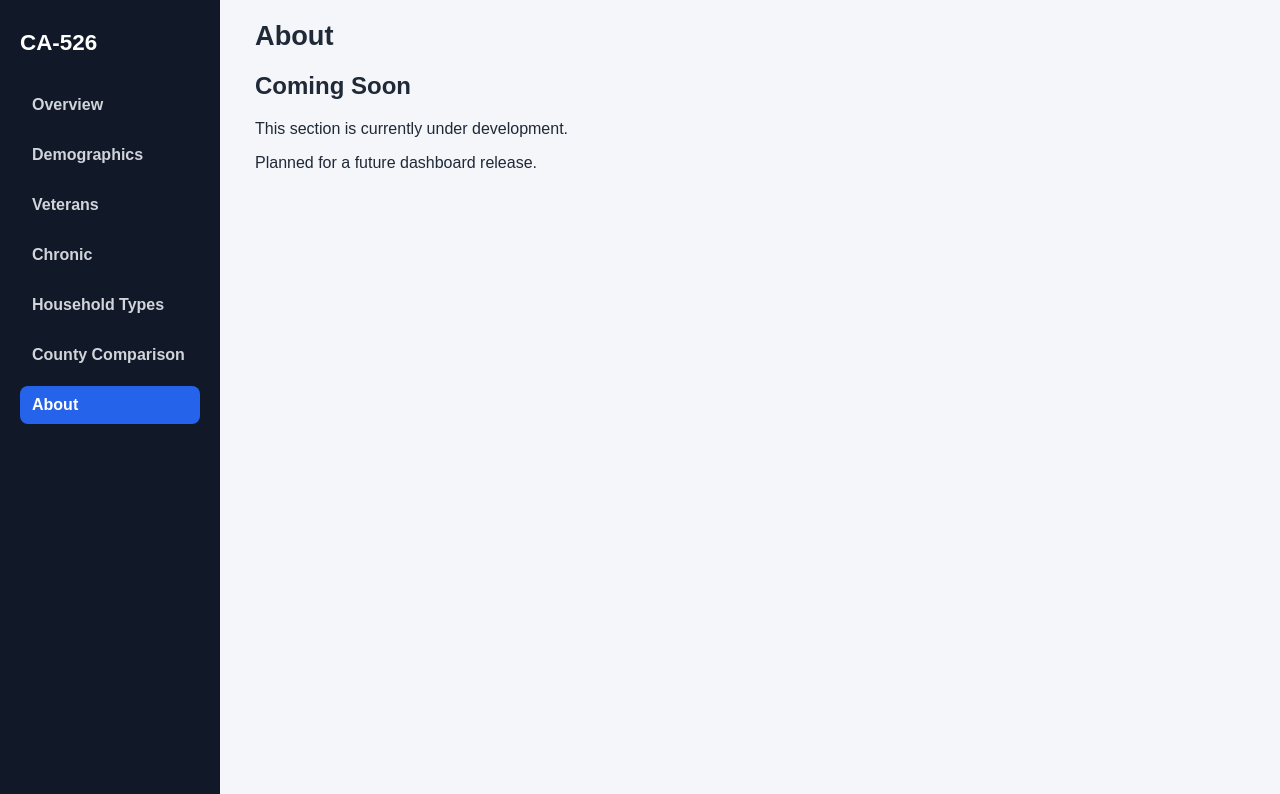
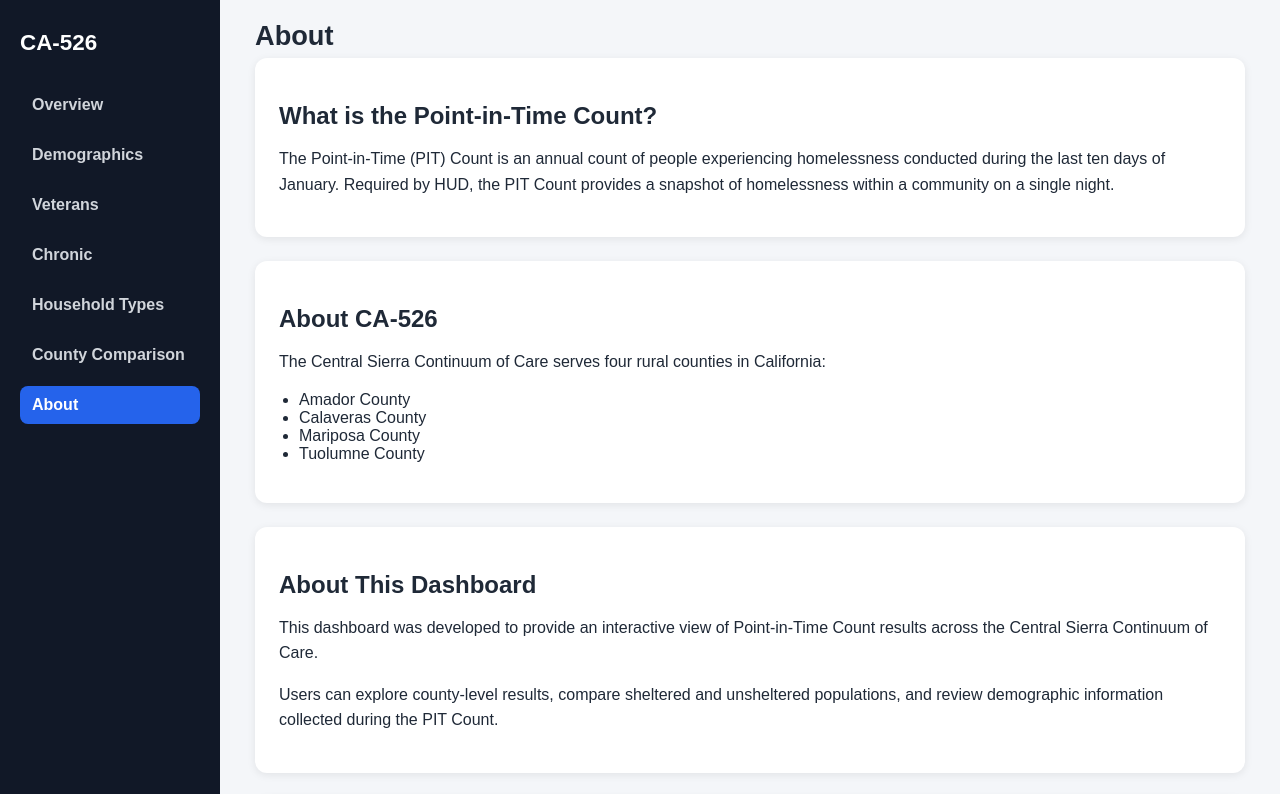
Before and after one commit to erichanaway/coc-pit-dashboard, a website built with Vite: page index.html in a window 1280 px wide. Both pictures are taken after a click on the link "About". Shown: the top 794 px of the page. Built offline with nearby package versions, Linux system fonts and the light colour scheme; files whose address does not match are found by name; what xlsx would draw is missing.

Commit message:
Add About page content

```diff
--- a/src/main.js
+++ b/src/main.js
@@ -375,6 +375,86 @@ document.querySelectorAll('.sidebar a').forEach(link => {
       return;
     }
 
+    if (page === 'about') {
+      document.querySelector('#page-content').innerHTML = `
+      <h1>About</h1>
+      <div class="about-card">
+        <h2>What is the Point-in-Time Count?</h2>
+
+        <p>
+          The Point-in-Time (PIT) Count is an annual count of people
+          experiencing homelessness conducted during the last ten days
+          of January. Required by HUD, the PIT Count provides a
+          snapshot of homelessness within a community on a single night.
+       </p>
+      </div>
+
+      <div class="about-card">
+        <h2>About CA-526</h2>
+
+        <p>
+          The Central Sierra Continuum of Care serves four rural
+         counties in California:
+       </p>
+
+        <ul>
+          <li>Amador County</li>
+          <li>Calaveras County</li>
+          <li>Mariposa County</li>
+           <li>Tuolumne County</li>
+         </ul>
+       </div>
+
+       <div class="about-card">
+        <h2>About This Dashboard</h2>
+
+          <p>
+            This dashboard was developed to provide an interactive
+            view of Point-in-Time Count results across the
+            Central Sierra Continuum of Care.
+          </p>
+
+          <p>
+            Users can explore county-level results, compare
+            sheltered and unsheltered populations, and review
+            demographic information collected during the PIT Count.
+          </p>
+        </div>
+
+        <div class="about-card">
+          <h2>Data Sources</h2>
+
+            <p>
+              Data presented in this dashboard is compiled from
+              multiple sources used to support the annual Point-in-Time
+              Count conducted by the Central Sierra Continuum of Care.
+            </p>
+
+            <ul>
+              <li>Homeless Management Information System (HMIS) records</li>
+              <li>Unsheltered Point-in-Time Count survey responses</li>
+              <li>Sheltered Point-in-Time Count reporting submissions</li>
+              <li>HUD Point-in-Time Count reporting requirements and methodologies</li>
+            </ul>
+          </div>
+
+        <div class="about-card">
+          <h2>Dashboard Information</h2>
+
+            <p><strong>Version:</strong> 1.12</p>
+
+            <p><strong>Developed By:</strong> Eric Hanaway</p>
+
+            <p>
+              HMIS Manager<br>
+              Central Sierra Continuum of Care (CA-526)
+            </p>
+        </div>
+      `;
+
+      return;
+    }
+
     document.querySelector('#page-content').innerHTML = `
       <h1>${link.textContent}</h1>
 
--- a/src/style.css
+++ b/src/style.css
@@ -134,3 +134,25 @@ select {
   background: #2563eb;
   color: white;
 }
+
+.about-card {
+  background: white;
+  padding: 24px;
+  border-radius: 12px;
+  margin-bottom: 24px;
+  box-shadow: 0 2px 8px rgba(0,0,0,0.08);
+  max-width: 1000px;
+}
+
+.about-card h2 {
+  margin-bottom: 12px;
+}
+
+.about-card p {
+  line-height: 1.6;
+}
+
+.about-card ul {
+  margin-top: 12px;
+  padding-left: 20px;
+}
```
